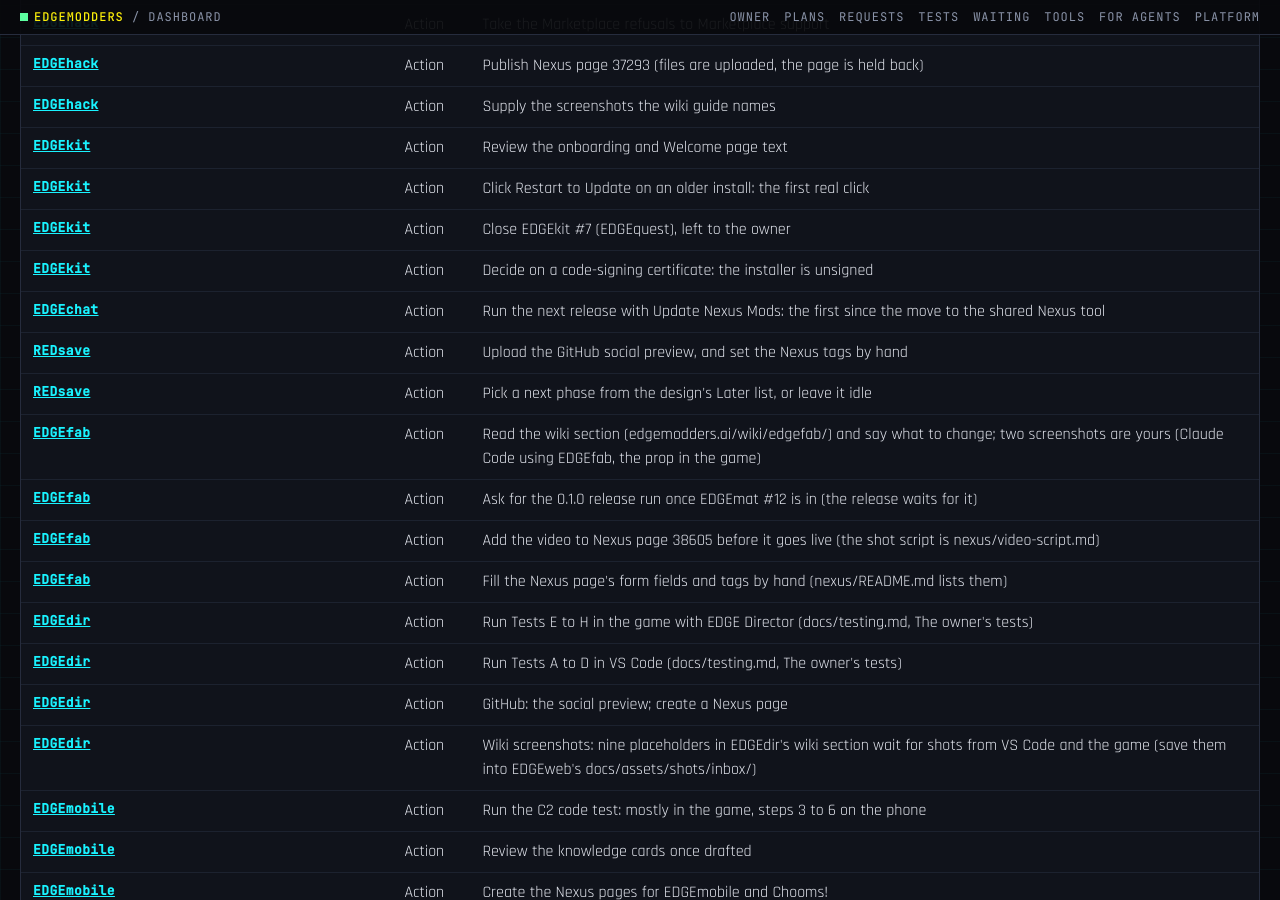
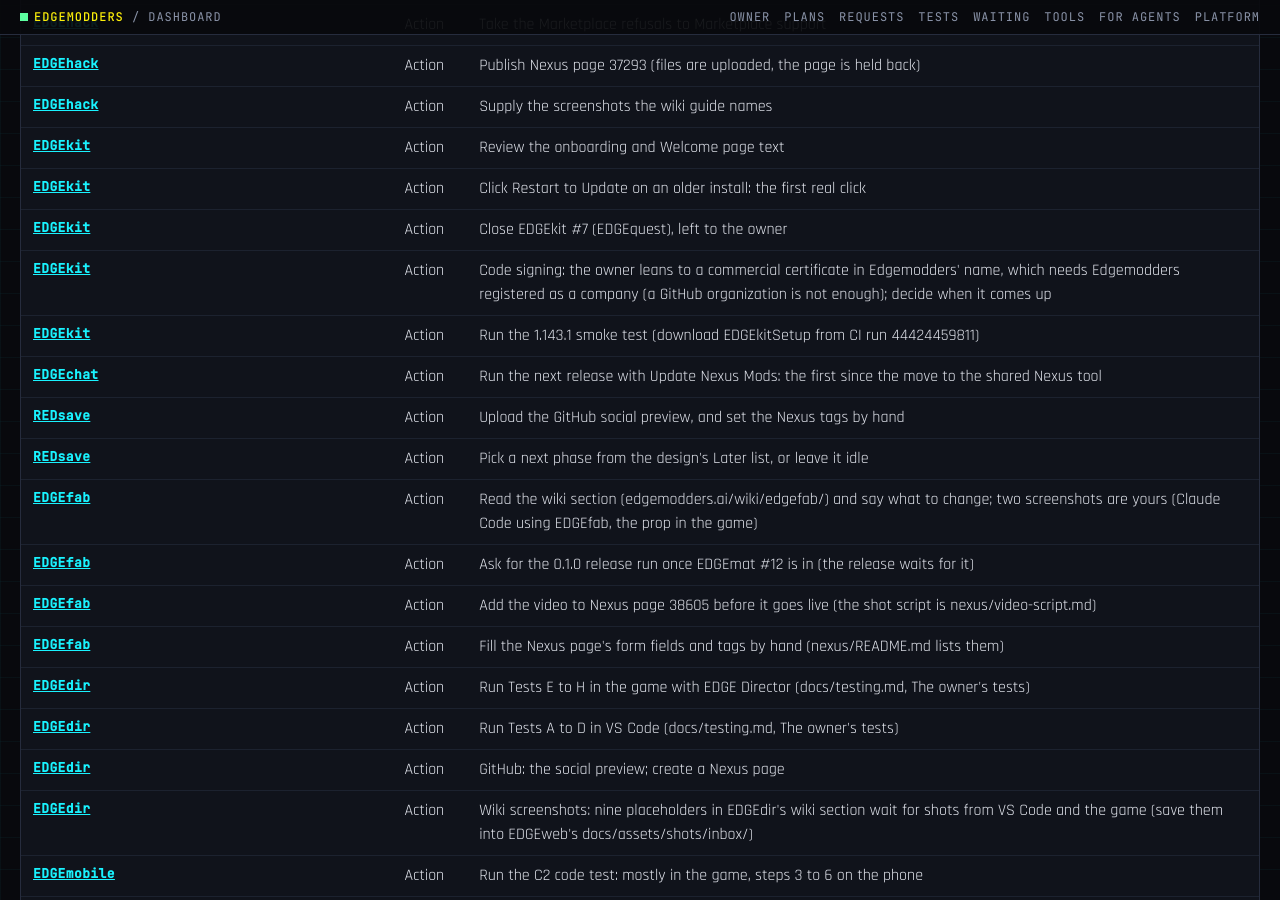
Before and after one commit to Edgemodders/EDGEweb, a Jekyll site: the page docs/dashboard.html, which Jekyll copies as it is, in a window 1280 px wide and 900 px high, scrolled down 2043 px. Built offline with Jekyll 4.4.1, drawn with Linux system fonts in a browser that asks for light colours; some of the changed text lies outside the part shown.

Commit message:
Dashboard: EDGEkit K5 under way, 1.143.1 built, smoke test pending
Co-Authored-By: Claude Opus 5.5 <noreply@anthropic.com>

```diff
--- a/docs/assets/dashboard/status.js
+++ b/docs/assets/dashboard/status.js
@@ -2138,16 +2138,16 @@ window.EDGE_STATUS = {
      },
      {
       "id": "K5",
-      "title": "Track upstream",
-      "status": "planned"
+      "title": "Track upstream (first move: 1.140.0 to 1.143.1, built, smoke test pending)",
+      "status": "in progress"
      }
     ]
    },
    "nextRelease": {
-    "version": null,
+    "version": "1.143.1",
     "needs": [
-     "The onboarding sign-in toast fix is applied but not built or tested",
-     "EDGEquest built in (EDGEkit #7 is still open)"
+     "The smoke test of the 1.143.1 build (CI run 44424459811, unticked): starts, opens a folder, the onboarding's GitHub sign-in with the toast fix, the built-in extensions, no Copilot or Microsoft sign-in, Claude Code's first-run install",
+     "EDGEfab joins it if 0.1.0 is on Open VSX by then"
     ]
    },
    "handTests": [
@@ -2192,6 +2192,13 @@ window.EDGE_STATUS = {
      "status": "not run",
      "ranBy": null,
      "note": "Each released straight away at the owner's request"
+    },
+    {
+     "name": "1.143.1 smoke test (K5)",
+     "steps": null,
+     "status": "not run",
+     "ranBy": null,
+     "note": "Built 2026-11-18 by an unticked Release run; also checks the sign-in toast fix"
     }
    ],
    "ownerSpotTests": [],
@@ -2205,19 +2212,26 @@ window.EDGE_STATUS = {
      "who": "owner",
      "what": "Review of the onboarding and Welcome text",
      "ref": "CLAUDE.md, K3"
+    },
+    {
+     "who": "owner",
+     "what": "The 1.143.1 smoke test on a PC",
+     "ref": "CLAUDE.md, K5"
     }
    ],
    "ownerActions": [
     "Review the onboarding and Welcome page text",
     "Click Restart to Update on an older install: the first real click",
     "Close EDGEkit #7 (EDGEquest), left to the owner",
-    "Decide on a code-signing certificate: the installer is unsigned"
+    "Code signing: the owner leans to a commercial certificate in Edgemodders' name, which needs Edgemodders registered as a company (a GitHub organization is not enough); decide when it comes up",
+    "Run the 1.143.1 smoke test (download EDGEkitSetup from CI run 44424459811)"
    ],
    "risks": [
     "The installer is not signed, so Windows SmartScreen may warn",
     "Three releases in a row shipped with no installer hand test",
-    "Upstream is pinned at 1.140 and tracking it (K5) has not started"
-   ]
+    "Upstream moves about weekly (1.147.0 on 2026-11-18); EDGEkit's move to 1.143.1 is built, not yet tested or released"
+   ],
+   "checkedBy": "EDGEkit session, 2026-11-18"
   },
   {
    "name": "EDGEchat",
--- a/docs/dashboard.html
+++ b/docs/dashboard.html
@@ -203,7 +203,7 @@ pre.how { background: #05060a; border: 1px solid var(--line); padding: 12px 14px
 </div>
 <div id="tip" role="tooltip"></div>
 
-<script src="assets/dashboard/status.js?v=52"></script>
+<script src="assets/dashboard/status.js?v=53"></script>
 <script>
 (function () {
   var S = window.EDGE_STATUS;
```
